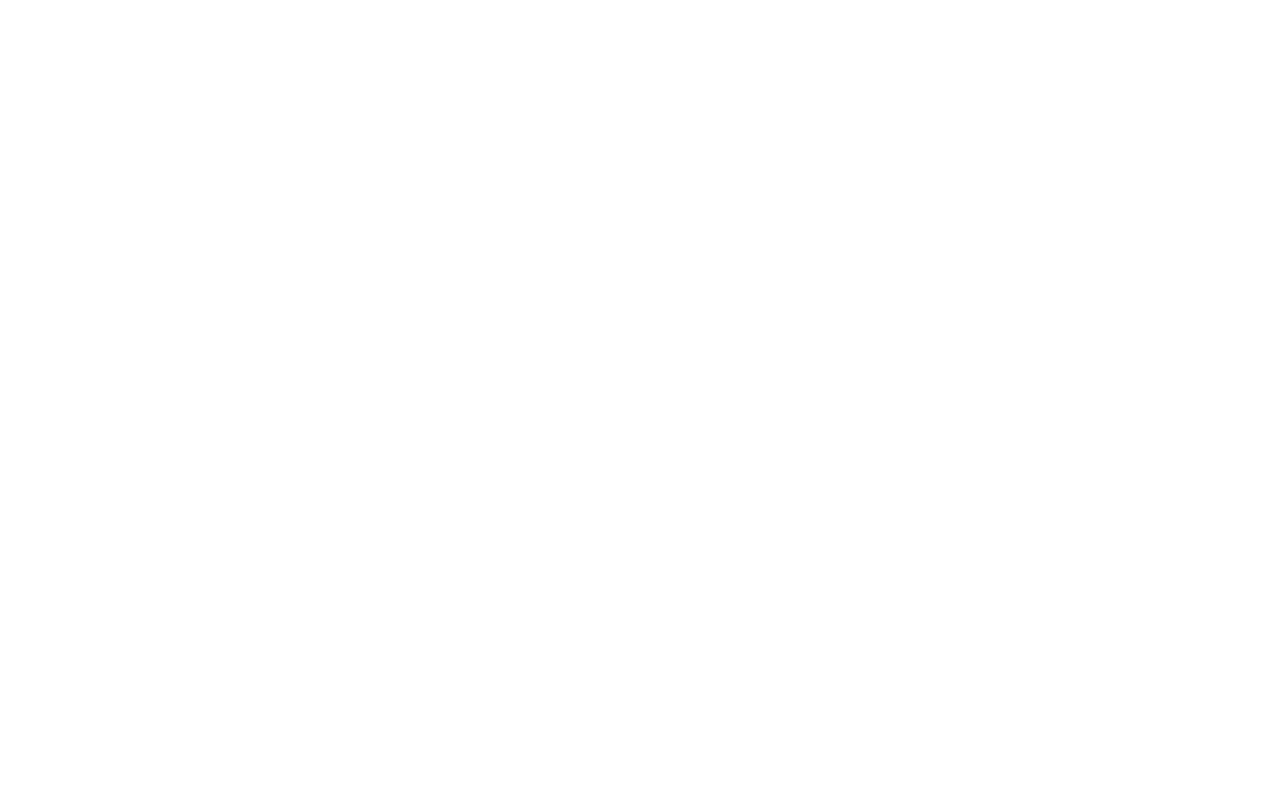
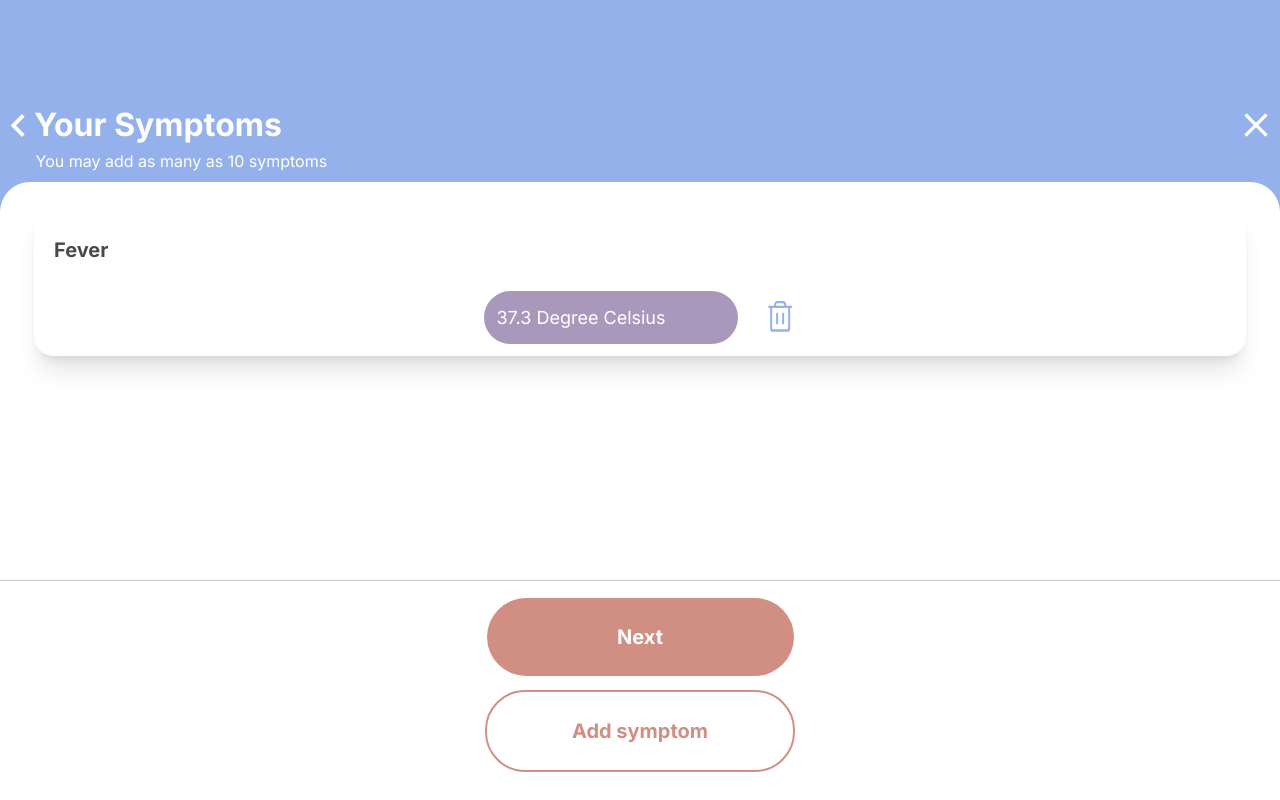
Before and after one commit to Lazbert/TEMG4950K-VitaGo-prototype, a React (Vite) app in the folder frontend/: page /VitaGo/symptoms in a window 1280 px wide. Before the commit this address had no page. Built offline with nearby package versions, Linux system fonts and the light colour scheme.

Commit message:
symptom page done

```diff
--- a/frontend/src/Routes.tsx
+++ b/frontend/src/Routes.tsx
@@ -11,6 +11,7 @@
 import SupplementsPage from "./pages/SupplementsPage";
 import PastSupplementsPage from "./pages/PastSupplementsPage";
 import HealthDashboardPage from "./pages/HealthDashboardPage";
+import SymptomPage from "./pages/SymptomPage";
 
 export default function WebRoutes() {
   return (
@@ -35,6 +36,7 @@
           <Route path="history" element={<PastSupplementsPage />} />
         </Route>
         <Route path="dashboard" element={<HealthDashboardPage />} />
+        <Route path="symptoms" element={<SymptomPage />} />
       </Route>
     </Routes>
   );
--- a/frontend/src/components/ConsultButton.tsx
+++ b/frontend/src/components/ConsultButton.tsx
@@ -1,10 +1,13 @@
 import { ReactComponent as IconConsultButton } from "@/assets/icons/IconConsultButton.svg";
+import { useNavigate } from "react-router-dom";
 
-interface ConsultButtonProps {}
-
-export const ConsultButton: React.FC<ConsultButtonProps> = () => {
+export const ConsultButton: React.FC = () => {
+  const nav = useNavigate();
   return (
-    <button className="shadow-xl shadow-grey/30 absolute right-[15px] bottom-[15px] w-[75px] h-[75px] rounded-full bg-highlightBrick">
+    <button
+      onClick={() => nav("/VitaGo/symptoms")}
+      className="shadow-xl shadow-grey/30 absolute right-[15px] bottom-[15px] w-[75px] h-[75px] rounded-full bg-highlightBrick"
+    >
       <IconConsultButton className="mx-auto my-auto h-[57px] w-[57px]" />
     </button>
   );
--- /dev/null
+++ b/frontend/src/components/SymptomItem.tsx
@@ -0,0 +1,27 @@
+import { ReactComponent as IconTrash } from "@/assets/icons/IconTrash.svg";
+
+export interface SymptomItemProps {
+  symptom: string;
+  stat: number;
+  unit: string;
+}
+
+export const SymptomItem: React.FC<SymptomItemProps> = ({
+  symptom,
+  stat,
+  unit,
+}) => {
+  return (
+    <div className="rounded-[20px] shadow-xl flex flex-col justify-between gap-5 min-w-[342px] h-[151px] pt-[30px] pb-3">
+      <div className="px-5 text-heading-2 font-bold">{symptom}</div>
+      <div className="flex justify-center items-center gap-[26px]">
+        <div className="px-[13px] bg-[#aa98bc] rounded-[30px] flex items-center min-w-[254px] min-h-[53px]">
+          <span className="text-[18px] text-white">
+            {stat} {unit}
+          </span>
+        </div>
+        <IconTrash className="w-[33px] h-[39px]" />
+      </div>
+    </div>
+  );
+};
--- /dev/null
+++ b/frontend/src/pages/SymptomPage.tsx
@@ -0,0 +1,32 @@
+import ContentSection from "../components/ContentSection";
+import TitleSection from "../components/TitleSection";
+import { SymptomItem, SymptomItemProps } from "../components/SymptomItem";
+
+const symptoms: Array<SymptomItemProps> = [
+  { stat: 37.3, unit: "Degree Celsius", symptom: "Fever" },
+];
+
+export default function SymptomPage() {
+  return (
+    <>
+      <TitleSection
+        title="Your Symptoms"
+        titleMsg="You may add as many as 10 symptoms"
+        allowLastPage
+      />
+      <ContentSection className="h-full">
+        {symptoms.map((item) => (
+          <SymptomItem {...item} />
+        ))}
+      </ContentSection>
+      <div className="flex flex-col gap-[14px] py-[17px] items-center bottom-0 absolute border-t border-grey/30 w-full h-[220px]">
+        <button className="rounded-[40px] min-w-[307px] px-[130px] py-6 bg-highlightBrick text-heading-2 text-white font-bold">
+          Next
+        </button>
+        <button className="rounded-[40px] min-w-[307px] px-[85px] py-6 border-2 border-highlightBrick text-highlightBrick text-heading-2 font-bold">
+          Add symptom
+        </button>
+      </div>
+    </>
+  );
+}
```
Also changed, not shown: frontend/src/assets/icons/IconTrash.svg (added).
